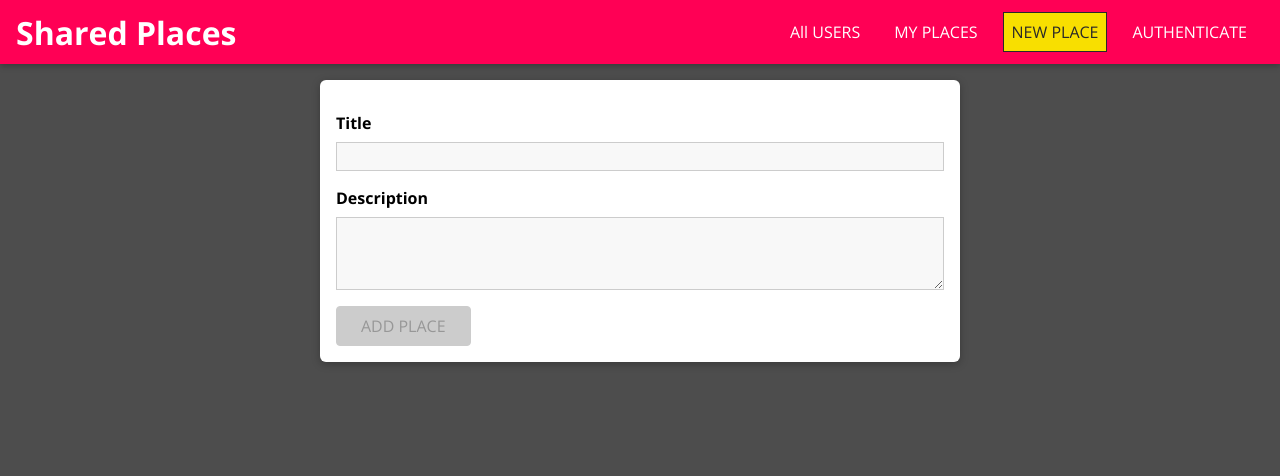
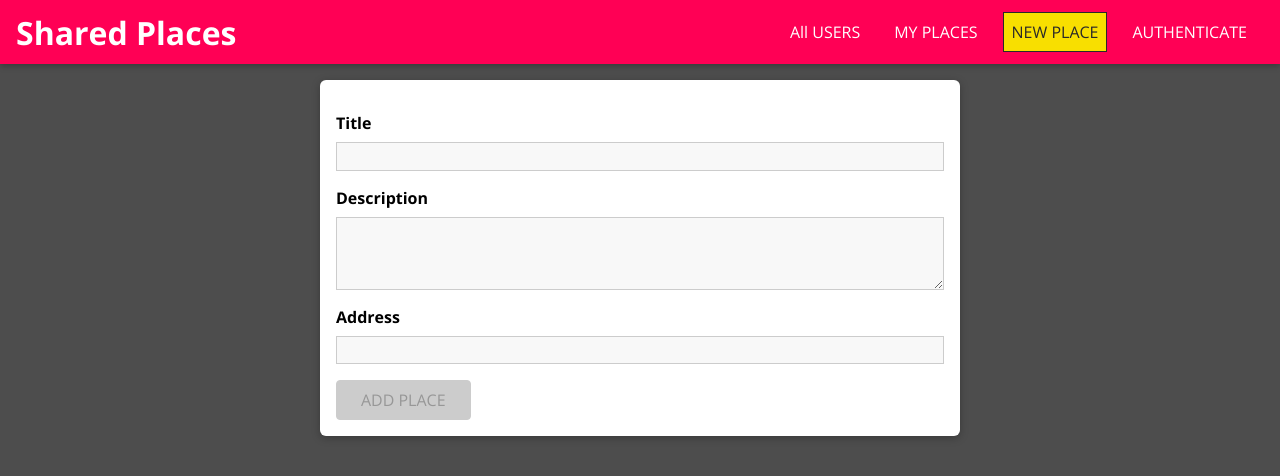
Before and after one commit to UzairKhan313/Shared-Places, a React (Vite) app in the folder frontend/: page /places/new in a window 1280 px wide. Shown: the top 476 px of the page. Built offline with nearby package versions, Linux system fonts and the light colour scheme.

Commit message:
Handling form submission

```diff
--- a/frontend/src/places/pages/NewPlace.jsx
+++ b/frontend/src/places/pages/NewPlace.jsx
@@ -3,7 +3,6 @@
 import Input from '../../shared/components/FormElements/Input'
 import Button from '../../shared/components/FormElements/Button'
 import {
-  VALIDATOR_MIN,
   VALIDATOR_MINLENGTH,
   VALIDATOR_REQUIRE,
 } from '../../shared/utils/validators'
@@ -57,8 +56,13 @@
     [dispatch]
   )
 
+  const placeFormSubmithandler = (event) => {
+    event.preventDefault() // send to the form.
+    console.log(formState.inputs)
+  }
+
   return (
-    <form className="place-form">
+    <form className="place-form" onSubmit={placeFormSubmithandler}>
       <Input
         id="title"
         element="input"
@@ -77,6 +81,14 @@
         errorText="Please Enter a valid Description (atleast 5 character long)"
         onInput={inputHandler}
       />
+      <Input
+        id="address"
+        element="input"
+        label="Address"
+        validators={[VALIDATOR_REQUIRE()]}
+        errorText="Please Enter a valid Address"
+        onInput={inputHandler}
+      />
       <Button type="submit" disabled={!formState.isValid}>
         ADD PLACE
       </Button>
```
